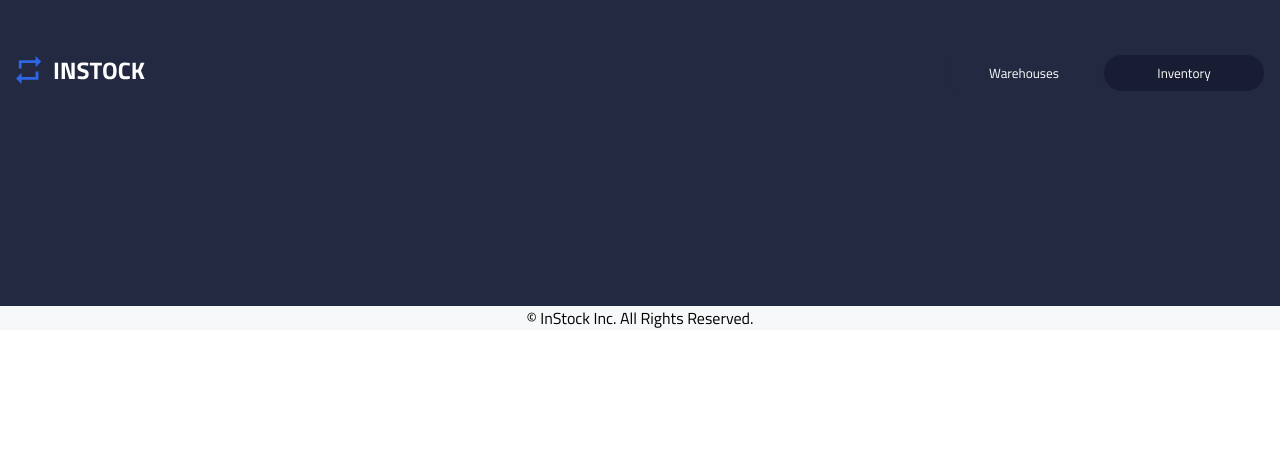
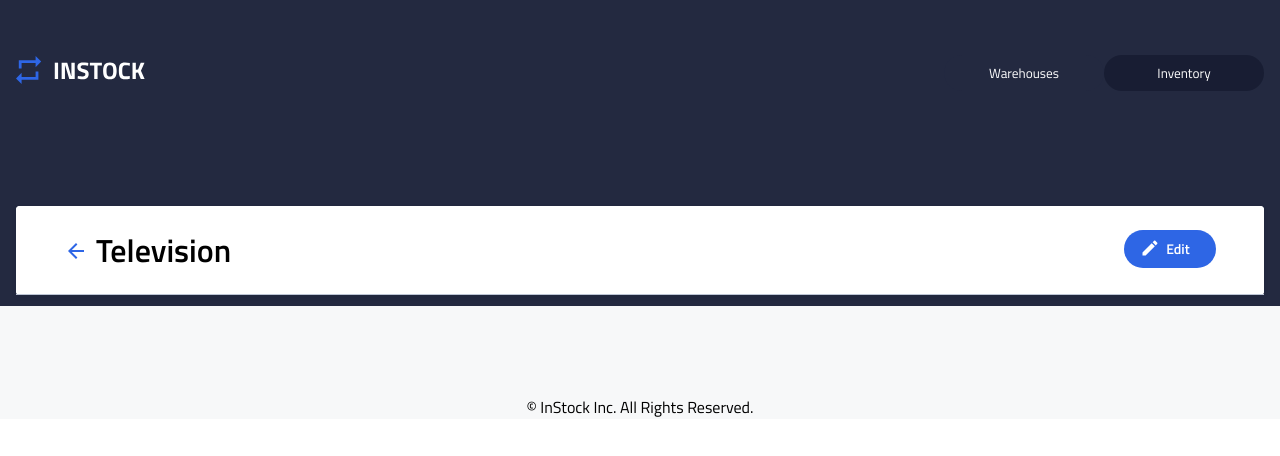
Before and after one commit to MatthewPellettieri/instock, a React (Create React App) app: page /inventory/item in a window 1280 px wide. Shown: the top 456 px of the page. Built offline with nearby package versions, Linux system fonts and the light colour scheme.

Commit message:
Added header component.

```diff
--- a/src/App.js
+++ b/src/App.js
@@ -5,6 +5,7 @@ import WarehousePage from "./pages/WarehousePage/WarehousePage";
 import InventoryPage from "./pages/InventoryPage/InventoryPage";
 import WarehouseDetails from "./components/WarehouseDetails/WarehouseDetails";
 import WarehouseForms from "./components/WarehouseForms/WarehouseForms";
+import InventoryItem from "./components/InventoryItem/InventoryItem";
 import Footer from "./components/Footer/footer";
 
 function App() {
@@ -34,6 +35,7 @@ function App() {
 						<Route path="/inventory" element={<InventoryPage />}>
 							{/* <Route path="/inventory/:id" element={<Inventory />} /> */}
 						</Route>
+            <Route path="/inventory/item" element={<InventoryItem />} />
 						{/* <Route path="/editInventory/:id" element={<EditInventory />}></Route>
 						<Route path="/addInventory" element={<AddInventory />}></Route>*/}
 					</Routes>
--- /dev/null
+++ b/src/components/InventoryItem/InventoryItem.js
@@ -0,0 +1,29 @@
+import "./InventoryItem.scss";
+import { Link } from "react-router-dom";
+import backArrow from "../../assets/Icons/arrow_back-24px.svg";
+
+function InventoryItem() {
+
+	return (
+		<div>
+			<div className="inventoryItem">
+				<div className="inventoryItem__header">
+					<div className="inventoryItem__header--container">
+						<Link to="/" className="inventoryItem__header--link">
+							<img
+								className="inventoryItem__header--icon"
+								src={backArrow}
+								alt="back-arrow"
+							/>
+						</Link>
+						<p className="inventoryItem__header--title">Television</p>
+					</div>
+					<button className="inventoryItem__button"></button>
+					<button className="inventoryItem__button--special">Edit</button>
+				</div>
+            </div>
+        </div>
+        )
+    }
+
+    export default InventoryItem
--- /dev/null
+++ b/src/components/InventoryItem/InventoryItem.scss
@@ -0,0 +1,93 @@
+@use "../../styles/partials/mixins" as *;
+@use "../../styles/partials/variables" as *;
+
+.inventoryItem {
+	background-color: $white;
+	border-radius: 4px;
+
+	&__header {
+		display: flex;
+		justify-content: space-between;
+		width: 100%;
+		@include divider;
+		padding: 1.5rem 1rem;
+
+		@include tablet {
+			padding: 1.5rem 2rem;
+		}
+
+		@include desktop {
+			padding: 1.5rem 3rem;
+		}
+
+		&--container {
+			display: flex;
+			align-items: center;
+		}
+
+		&--icon {
+			margin-top: 0.0625rem;
+			width: 1.5rem;
+			height: 1.5rem;
+		}
+
+		&--title {
+			@include m-h1;
+			padding-left: 0.5rem;
+
+			@include tablet {
+				@include d-h1;
+			}
+		}
+
+		&--link {
+			height: 1.5rem;
+		}
+	}
+
+	&__button {
+		height: 2.25rem;
+		width: 2.25rem;
+		border: none;
+		background-color: $instock-indigo;
+		border-radius: 1.25rem;
+		background-image: url("../../assets/Icons/edit_white_24dp.svg");
+		background-size: 55%;
+		background-position: center;
+		background-repeat: no-repeat;
+
+		@include tablet {
+			display: none;
+		}
+
+		&--special {
+			display: none;
+
+			@include tablet {
+				display: block;
+				@include d-h3;
+				color: $white;
+				padding-left: 1rem;
+				width: 11%;
+				height: 2.375rem;
+
+				border: none;
+				background-color: $instock-indigo;
+				border-radius: 1.25rem;
+				background-image: url("../../assets/Icons/edit_white_24dp.svg");
+				background-size: 20px 20px;
+				background-position: 10px 8px;
+				background-repeat: no-repeat;
+
+				&:hover {
+					background-color: $instock-graphite;
+				}
+			}
+
+			@include desktop {
+				width: 8%;
+				background-position: 16px 8px;
+			}
+		}
+	}
+}
--- a/src/styles/partials/_mixins.scss
+++ b/src/styles/partials/_mixins.scss
@@ -7,6 +7,7 @@
 @mixin tablet {
     @media (min-width: 768px)  { @content }
 }
+
 @mixin desktop {
     @media (min-width: 1280px) { @content }
 }
```
